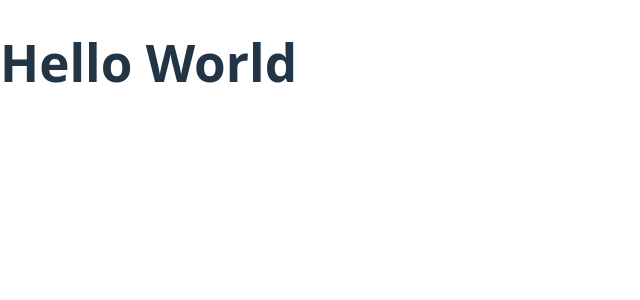
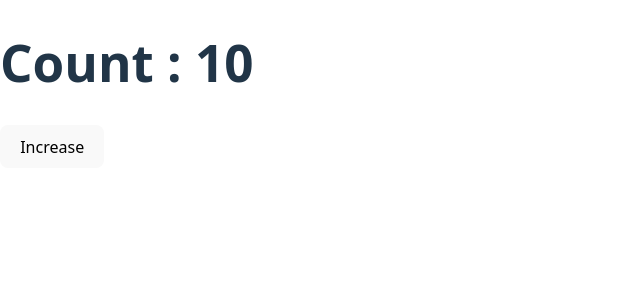
Before and after one commit to ridwanahmedxix/React-, a React (Vite) app in the folder Lesson/Lesson-2/: page / in a window 1280 px wide. Shown: the top 300 px of the page, without its empty margins (0-640 px from the left). Built offline with nearby package versions, Linux system fonts and the light colour scheme.

Commit message:
Increase Button add

```diff
--- a/Lesson/Lesson-2/src/App.jsx
+++ b/Lesson/Lesson-2/src/App.jsx
@@ -1,14 +1,21 @@
-import React, { useEffect } from "react";
+import React, { useEffect, useState } from "react";
 import "./App.css";
 
 function App() {
+  const [price, setPrice] = useState(10);
+  const increaseButton = () => {
+    const newPrice = price + 1;
+    setPrice(newPrice);
+  };
+
   useEffect(() => {
     alert("This is a Use Alert");
   }, []);
 
   return (
     <div>
-      <h1>Hello World </h1>
+      <h1> Count : {price} </h1>
+      <button onClick={increaseButton}>Increase </button>
     </div>
   );
 }
```
